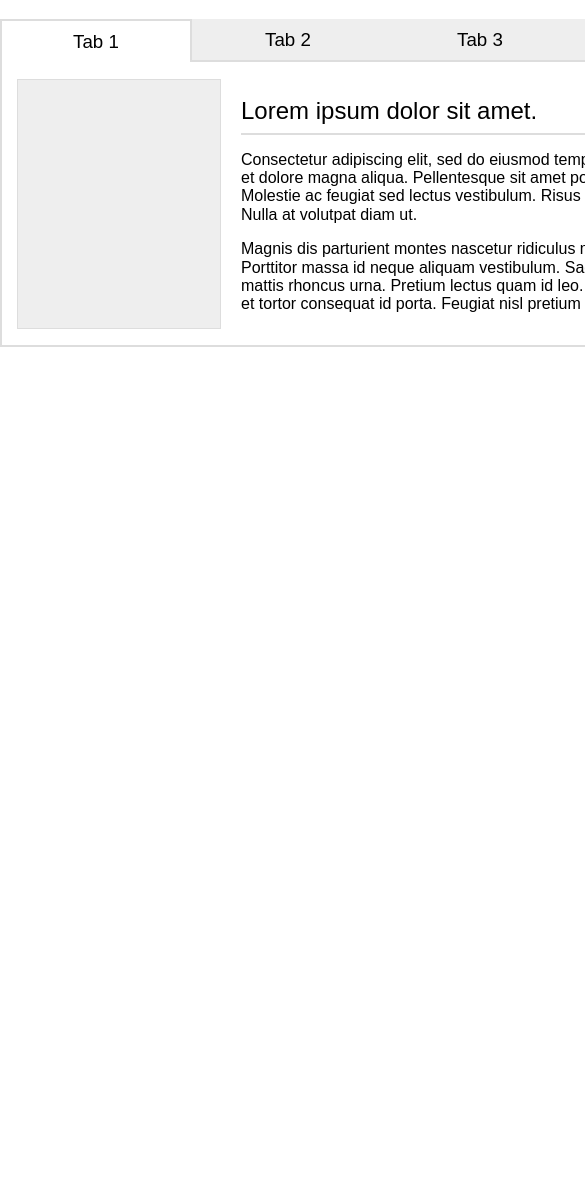
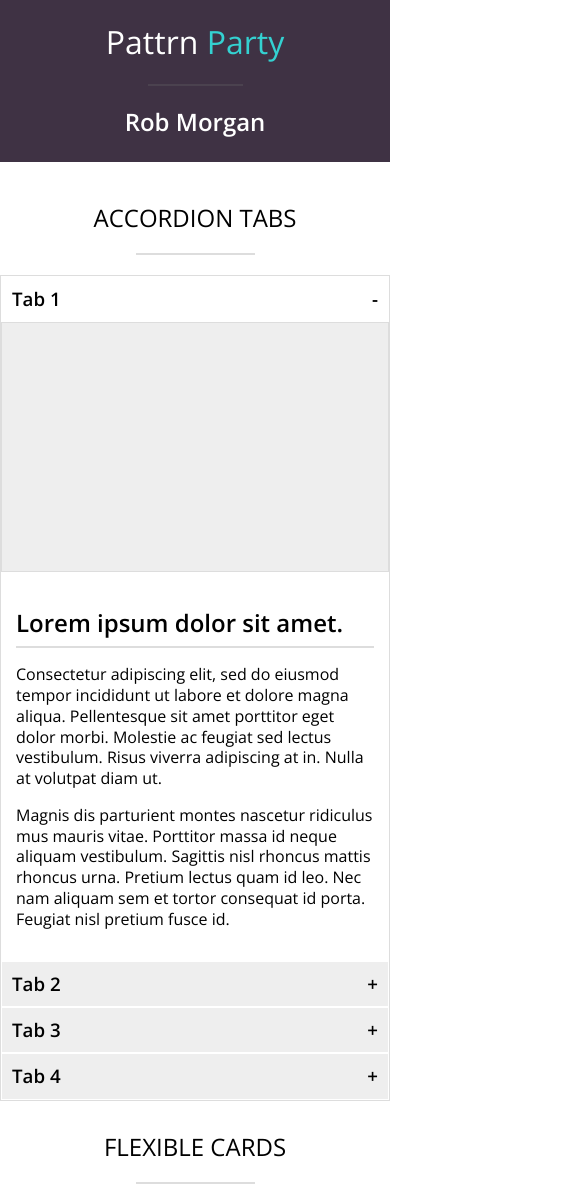
Before and after one commit to rmorgan323/pattrn-party, a plain HTML site: page index.html in a window 390 px wide. Shown: the top 1187 px of the page, 585 px wide, since content can reach past the window. Before the commit the page ends 844 px from the top, so only its background shows below. Drawn offline with nearby package versions, Linux system fonts and the light colour scheme.

Commit message:
add accordion tabs

```diff
--- a/index.html
+++ b/index.html
@@ -5,60 +5,76 @@
       <meta name="viewport" content="width=device-width, initial-scale=1">
       <link href="./styles/normalize.css" type="text/css" rel="stylesheet">
       <link href="./styles/styles.css" type="text/css" rel="stylesheet">
+      <link href="https://fonts.googleapis.com/css?family=Open+Sans:300,600" rel="stylesheet">
       <title>pattrn party</title>
     </head>
     <body>
-      <section class="accordion-tabs">
+      <header>
+        <h1>Pattrn <span>Party</span></h1>
+        <hr class="header-hr" />
+        <h2>Rob Morgan</h2>
+      </header>
 
-        <div class="tab-header">
-          <h3 class="title-1 tab-title tab-active">Tab 1</h3>
-          <h3 class="title-2 tab-title">Tab 2</h3>
-          <h3 class="title-3 tab-title">Tab 3</h3>
-          <h3 class="title-4 tab-title">Tab 4</h3>
-        </div>
+      <div class="pattern-type">
+        <h4>ACCORDION TABS</h4>
+        <hr class="pattern-type-hr" />
+      </div>
 
-        <article class="tab-1 tabs active">
-          <div class="tab-content">
-            <div class="images"></div>
-            <div class="tab-text">
+      <section class="accordion">
+        <div class="titles-bar"></div>
+
+        <article class="acc-tabs tab-1 tab-active">
+          <div class="title-container">
+            <h3 class="acc-title title-1 title-active">Tab 1<span class="plus-minus plus-minus-1">-</span></h3>
+          </div>
+          <div class="acc-content content-1 content-active">
+            <div class="acc-images"></div>
+            <div class="acc-text">
               <h2>Lorem ipsum dolor sit amet.</h2>
-              <hr />
+              <hr class="acc-hr" />
               <p>Consectetur adipiscing elit, sed do eiusmod tempor incididunt ut labore et dolore magna aliqua. Pellentesque sit amet porttitor eget dolor morbi. Molestie ac feugiat sed lectus vestibulum. Risus viverra adipiscing at in. Nulla at volutpat diam ut.</p>
               <p>Magnis dis parturient montes nascetur ridiculus mus mauris vitae. Porttitor massa id neque aliquam vestibulum. Sagittis nisl rhoncus mattis rhoncus urna. Pretium lectus quam id leo. Nec nam aliquam sem et tortor consequat id porta. Feugiat nisl pretium fusce id.</p>
             </div>
           </div>
         </article>
 
-        <article class="tab-2 tabs">
-          <div class="tab-content">
-            <div class="images"></div>
-            <div class="tab-text">
+        <article class="acc-tabs tab-2">
+          <div class="title-container">
+            <h3 class="acc-title title-2">Tab 2<span class="plus-minus plus-minus-2">+</span></h3>
+          </div>
+          <div class="acc-content content-2">
+            <div class="acc-images"></div>
+            <div class="acc-text">
               <h2>Neque vitae tempus quam.</h2>
-              <hr />
+              <hr class="acc-hr" />
               <p>Pellentesque nec nam aliquam sem. Bibendum arcu vitae elementum curabitur vitae. Duis ultricies lacus sed turpis tincidunt id aliquet risus. Elementum tempus egestas sed sed risus. Amet justo donec enim diam vulputate ut pharetra sit. Venenatis lectus magna fringilla urna porttitor rhoncus dolor purus non. Semper viverra nam libero justo.</p>
               <p>Felis donec et odio pellentesque diam volutpat commodo sed egestas. Diam ut venenatis tellus in metus vulputate eu scelerisque. Vel facilisis volutpat est velit egestas dui id ornare arcu.</p>
             </div>
           </div>
         </article>
 
-        <article class="tab-3 tabs">
-          <div class="tab-content">
-            <div class="images"></div>
-            <div class="tab-text">
+        <article class="acc-tabs tab-3">
+          <div class="title-container">
+            <h3 class="acc-title title-3">Tab 3<span class="plus-minus plus-minus-3">+</span></h3>
+          </div>
+          <div class="acc-content content-3">
+            <div class="acc-images"></div>
+            <div class="acc-text">
               <h2>Tellus in metus vulputate eu.</h2>
-              <hr />
+              <hr class="acc-hr" />
               <p>Scelerisque felis imperdiet proin. Vulputate odio ut enim blandit volutpat maecenas volutpat blandit. Malesuada proin libero nunc consequat interdum varius sit amet mattis. Tristique et egestas quis ipsum suspendisse ultrices gravida. Venenatis urna cursus eget nunc scelerisque viverra mauris. Dui nunc mattis enim ut tellus elementum.</p>
               <p>Nunc vel risus commodo viverra maecenas accumsan. Convallis a cras semper auctor neque vitae tempus. In egestas erat imperdiet sed euismod nisi porta lorem mollis. Quis imperdiet massa tincidunt.</p>
             </div>
           </div>
         </article>
 
-        <article class="tab-4 tabs">
-          <div class="tab-content">
-            <div class="images"></div>
-            <div class="tab-text">
+        <article class="acc-tabs tab-4">
+          <h3 class="acc-title title-4">Tab 4<span class="plus-minus plus-minus-4">+</span></h3>
+          <div class="acc-content content-4">
+            <div class="acc-images"></div>
+            <div class="acc-text">
               <h2>Urna condimentum mattis.</h2>
-              <hr />
+              <hr class="acc-hr" />
               <p>Pellentesque id nibh tortor id aliquet. Mi quis hendrerit dolor magna eget. Pellentesque massa placerat duis ultricies lacus sed turpis. Diam quam nulla porttitor massa id neque aliquam vestibulum morbi.</p>
               <p>Quisque non tellus orci ac auctor augue mauris augue neque. Sit amet massa vitae tortor condimentum. Non diam phasellus vestibulum lorem. Pellentesque adipiscing commodo elit at imperdiet dui accumsan sit amet. Id faucibus nisl tincidunt eget nullam. At elementum eu facilisis sed odio. Egestas egestas fringilla.</p>
             </div>
@@ -66,6 +82,12 @@
         </article>
 
       </section>
+
+      <div class="pattern-type">
+        <h4>FLEXIBLE CARDS</h4>
+        <hr class="pattern-type-hr" />
+      </div>
+
       <script src="js/scripts.js"></script>
     </body>
   </main>
--- a/js/scripts.js
+++ b/js/scripts.js
@@ -1,19 +1,24 @@
 document.addEventListener('click', function(event) {
-  if (event.target.className.includes('tab-title')) {
+  if (event.target.className.includes('acc-title')) {
     selectTab(event.target);
   }
 })
 
 function selectTab(target) {
-  const titleArray = [].slice.call(target.parentNode.children);
-  const tabNum = target.classList[0].slice(6,7);
+  const tabNum = target.classList[1].slice(6,7);
 
-  titleArray.forEach(child => {
-    child.classList.remove('tab-active');
+  document.querySelectorAll('.acc-title').forEach(title => {
+    title.classList.remove('title-active');
   })
-  target.classList.add('tab-active');
-  document.querySelectorAll('.tabs').forEach(tab => {
-    tab.classList.remove('active');
+  target.classList.add('title-active');
+
+  document.querySelectorAll('.plus-minus').forEach(char => {
+    char.innerText = '+';
   })
-  document.querySelector(`.tab-${tabNum}`).classList.add('active')
+  document.querySelector(`.plus-minus-${tabNum}`).innerText = '-';
+
+  document.querySelectorAll('.acc-content').forEach(content => {
+    content.classList.remove('content-active');
+  })
+  document.querySelector(`.content-${tabNum}`).classList.add('content-active')
 }
--- a/styles/styles.css
+++ b/styles/styles.css
@@ -1,79 +1,242 @@
 * {
   font-family: sans-serif;
   box-sizing: border-box;
+  font-family: 'Open Sans', sans-serif;
+  line-height: 1.3;
 }
 
 h1, h2, h3, h4, h5, h6 {
-  font-weight: 500
+  font-weight: 600
+}
+
+h1 {
+  font-weight: 300;
+  margin: 16px 0;
+  color: #fff;
+}
+
+h1 span {
+  color: #34D1D1;
 }
 
 h3 {
   text-align: center;
-  width: 192px;
+}
+
+h4 {
+  font-size: 24px;
+  font-weight: 300;
+  margin: 0;
 }
 
 p {
-  font-weight: 100;
+  font-weight: 300;
 }
 
-hr {
+.header-hr {
+  display: none;
+}
+
+.acc-hr {
   border: 1px solid #ddd;
   margin: -12px 0 5px;
 }
 
-.accordion-tabs {
-  width: 768px;
-  margin: auto;
+header {
+  display: flex;
+  justify-content: space-between;
+  padding: 5px 40px;
+  background-color: #3F3244;
+  margin-bottom: 39px;
 }
 
-.tab-header {
-  display: flex;
+header h2 {
+  color: #fff;
 }
 
-.tabs {
-  display: none;
+.pattern-type {
+  width: 868px;
+  margin: 30px auto 20px;
+  display: flex;
+  justify-content: space-between;
+  align-items: center;
 }
 
-.active {
+.pattern-type-hr {
+  width: 600px;
+  border: 1px solid #ddd;
+  margin: 0;
+}
+
+.accordion {
+  width: 768px;
+  margin: 20px auto;
+  position: relative;
+}
+
+.titles-bar {
+  height: 61px;
+  width: 100%;
+}
+
+.tab-active {
   display: block;
 }
 
-.tab-content {
+.acc-content {
   width: 768px;
-  border: 2px solid #ddd;
+  border: 1px solid #ddd;
   border-top: none;
   background-color: #fff;
+  display: none;
+  padding: 15px;
+  align-items: center;
 }
 
-.tab-title {
+/*.title-container {
+  display: flex;
+}*/
+
+.acc-title {
   width: 192px;
   background-color: #eee;
   padding: 10px 0;
   margin-bottom: 0;
-  border-bottom: 2px solid #ddd;
   cursor: pointer;
+  position: absolute;
+  border: 1px solid #fff;
+  border-bottom: 1px solid #ddd;
 }
 
-.tab-active {
+.title-1 {
+  top: 0;
+  left: 0;
+}
+
+.title-2 {
+  top: 0;
+  left: 192px;
+}
+
+.title-3 {
+  top: 0;
+  left: 384px;
+}
+
+.title-4 {
+  top: 0;
+  left: 576px;
+}
+
+.title-active {
   background-color: #fff;
-  border: 2px solid #ddd;
+  border: 1px solid #ddd;
   border-bottom: none;
 }
 
-.tab-content {
-  display: flex;
-  padding: 15px;
-  align-items: center;
+.plus-minus {
+  margin: 0;
+  float: right;
+  display: none;
 }
 
-.images {
+.content-active {
+  display: flex;
+}
+
+.acc-images {
   width: 28%;
   height: 250px;
   margin-right: 20px;
   background-color: #eee;
-  border: 1.5px solid #ddd;
+  border: 1px solid #ddd;
 }
 
-.tab-text {
+.acc-text {
   width: 70%;
 }
+
+@media screen and (max-width: 868px) {
+  .header-hr {
+    display: block;
+    border: 1px solid #666;
+    width: 30%;
+    margin: 5px 0 0;
+    opacity: .3;
+  }
+
+  h4 {
+    margin-bottom: 20px;
+  }
+
+  .pattern-type {
+    flex-direction: column;
+  }
+
+  .pattern-type-hr {
+    width: 30%;
+    /*margin-bottom: 60px;*/
+  }
+
+  .pattern-type {
+    width: 100%;
+  }
+}
+
+@media screen and (max-width: 767px) {
+
+  header {
+    flex-direction: column;
+    margin-bottom: 40px;
+    align-items: center;
+  }
+
+  h3 {
+    text-align: left;
+  }
+
+  .plus-minus {
+    display: block;
+  }
+
+  .titles-bar {
+    display: none;
+  }
+
+  .acc-text {
+    width: 100%;
+    padding: 15px;
+  }
+
+  .accordion {
+    width: 100%;
+    border: 1px solid #ddd;
+  }
+
+  .acc-title {
+    width: 100%;
+    position: static;
+    margin-top: 0;
+    border: 1px solid #fff;
+    padding-left: 10px;
+    padding-right: 10px;
+  }
+
+  .acc-content {
+    width: 100%;
+    padding: 0;
+    flex-direction: column;
+    border: none;
+  }
+
+  .acc-images {
+    width: 100%;
+    margin: 0 auto;
+  }
+}
+
+@media screen and (max-width: 550px) {
+  .acc-text {
+    /*width: 100%;*/
+  }
+}
```
